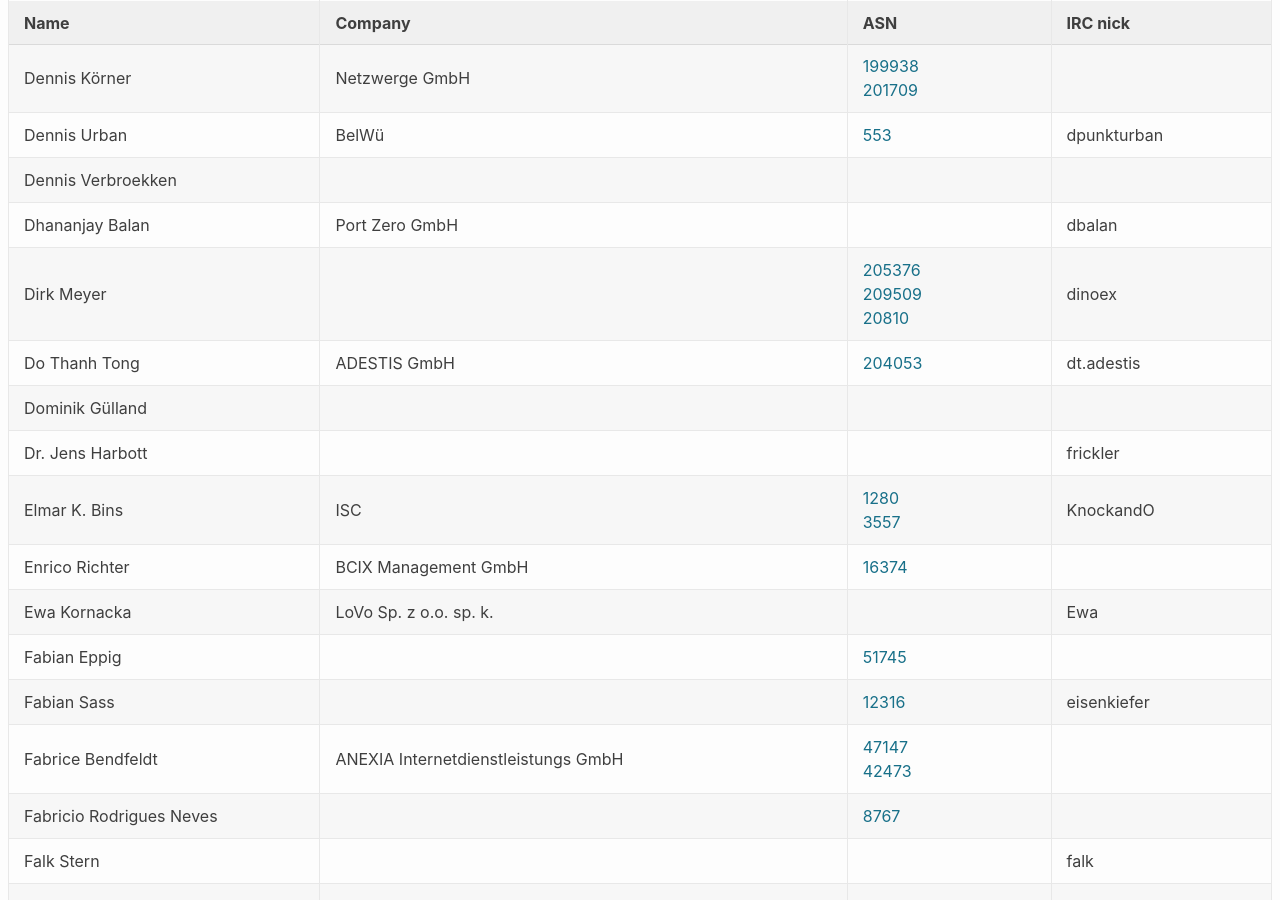
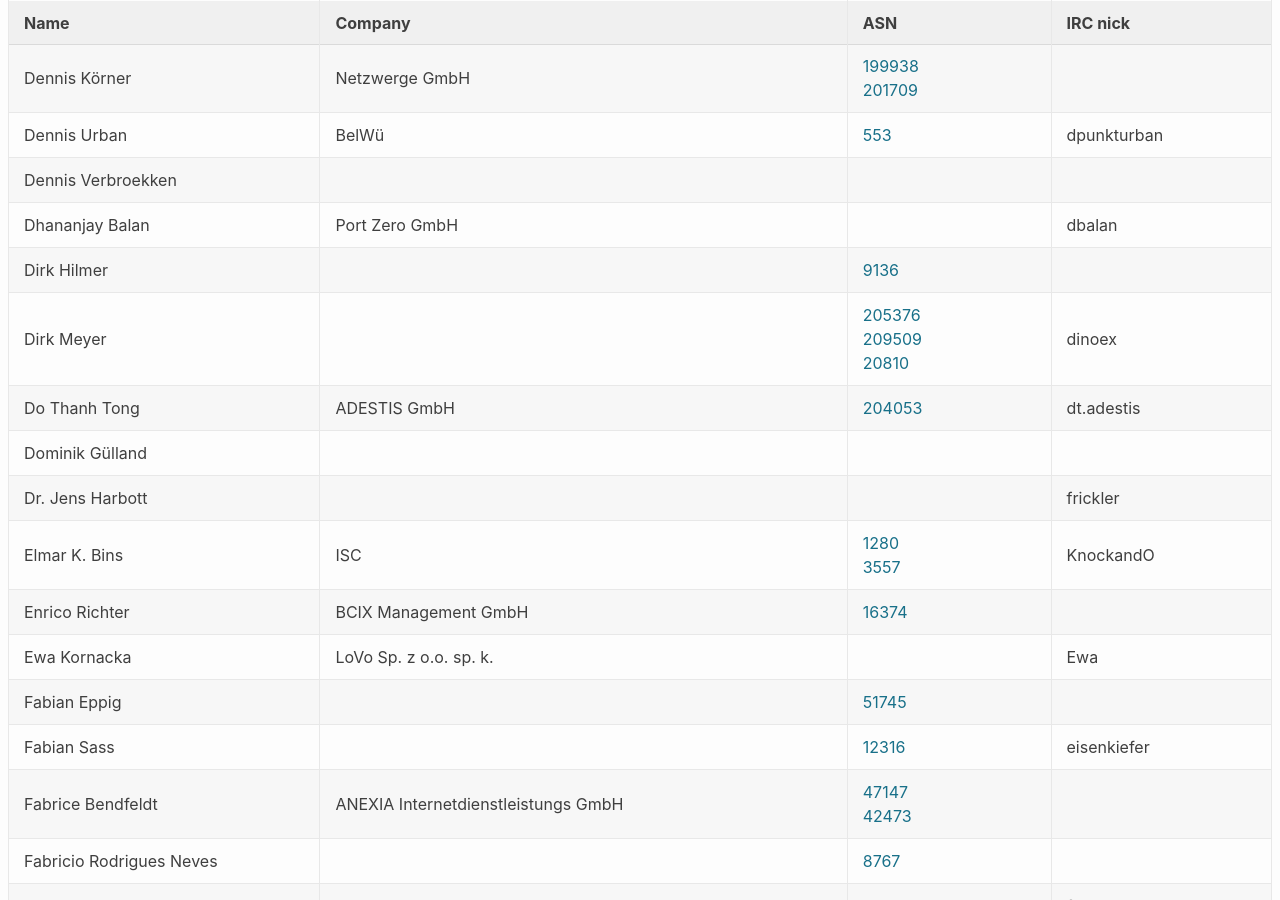
Before and after one commit to denog/pretix-attendeelist, a Jekyll site: the page built from index.markdown, in a window 1280 px wide and 900 px high, scrolled down 2833 px. Built offline with Jekyll 4.4.1, drawn with Linux system fonts in a browser that asks for light colours.

Commit message:
Latest data: Wed Oct 21 18:27:18 UTC 2020

```diff
--- a/_data/attendees.json
+++ b/_data/attendees.json
@@ -378,6 +378,12 @@
     "asn": null
   },
   {
+    "name": "Dirk Hilmer",
+    "company": null,
+    "irc": null,
+    "asn": "9136"
+  },
+  {
     "name": "Dirk Meyer",
     "company": null,
     "irc": "dinoex",
```
